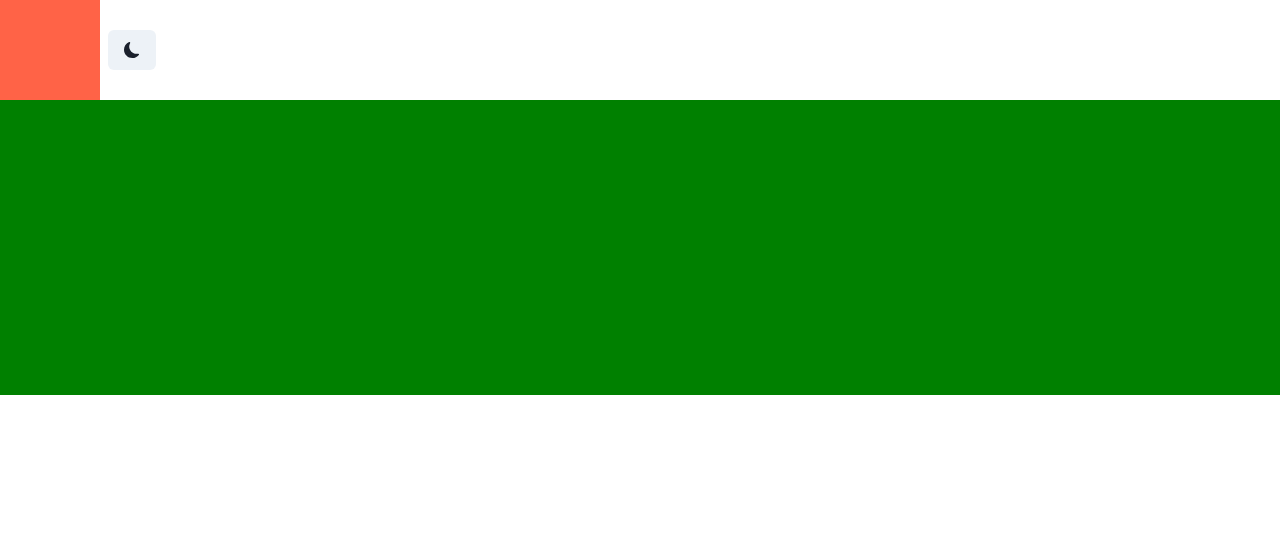
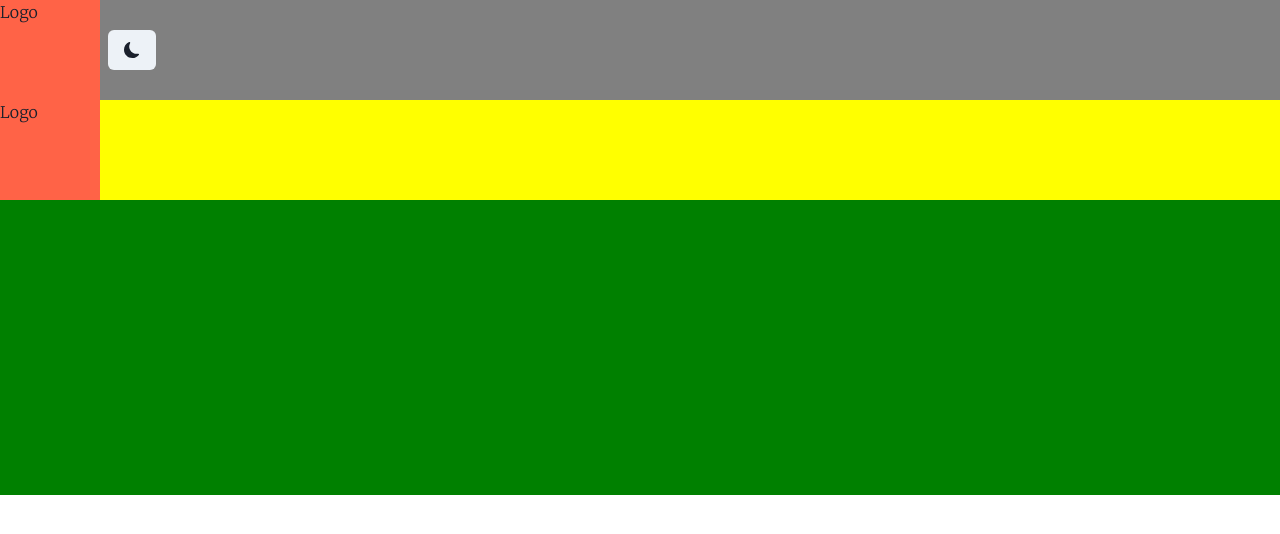
Before and after one commit to Rinidh/Vala-client, a React (Vite) app: page / in a window 1280 px wide. Shown: the top 534 px of the page. Built offline with nearby package versions, Linux system fonts and the light colour scheme; a web font is replaced by a local one.

Commit message:
Start working with routes ie AppRoutes Place AppRoutes in 'main' section of Grid

```diff
--- a/src/App.tsx
+++ b/src/App.tsx
@@ -1,8 +1,10 @@
 import { Grid, GridItem } from "@chakra-ui/react";
 import Header from "./components/Header";
+import AppRoutes from "./routes/AppRoutes";
 
 const App = () => {
   return (
+    <>
       <Grid
         templateAreas={{
           base: `"header" "main" "footer"`,
@@ -17,12 +19,15 @@ const App = () => {
           lg: "1fr",
         }}
       >
-      <GridItem area={"header"}>
+        <GridItem area={"header"} bg={"gray"}>
           <Header />
         </GridItem>
-      <GridItem area={"main"} bg={"yellow"}></GridItem>
+        <GridItem area={"main"} bg={"yellow"}>
+          <AppRoutes />
+        </GridItem>
         <GridItem area={"footer"} bg={"green"}></GridItem>
       </Grid>
+    </>
   );
 };
 
--- a/src/components/Logo.tsx
+++ b/src/components/Logo.tsx
@@ -7,6 +7,7 @@ const Logo = () => {
         h={"100px"}
         w={"100px"}
         bg={"tomato"} /* chnage and use <AspectRatio> with logo img */
+        children={"Logo"}
       />
     </>
   );
--- /dev/null
+++ b/src/components/No.tsx
@@ -0,0 +1,7 @@
+import { Container } from "@chakra-ui/react";
+
+const No = () => {
+  return <Container bg={"orange"} children="No match" />;
+};
+
+export default No;
--- /dev/null
+++ b/src/components/X.tsx
@@ -0,0 +1,7 @@
+import { Container } from "@chakra-ui/react";
+
+const X = () => {
+  return <Container bg={"orange"} h={40} w={40} children="X" />;
+};
+
+export default X;
--- /dev/null
+++ b/src/components/Y.tsx
@@ -0,0 +1,7 @@
+import { Container } from "@chakra-ui/react";
+
+const Y = () => {
+  return <Container bg={"brown"} h={40} w={40} children="Y" />;
+};
+
+export default Y;
--- /dev/null
+++ b/src/routes/AppRoutes.tsx
@@ -0,0 +1,18 @@
+import { Route, Routes } from "react-router-dom";
+import Logo from "../components/Logo";
+import X from "../components/X";
+import No from "../components/No";
+import Y from "../components/Y";
+
+const AppRoutes = () => {
+  return (
+    <Routes>
+      <Route index element={<Logo />}></Route>
+      <Route path="x" element={<X />}></Route>
+      <Route path="y" element={<Y />}></Route>
+      <Route path="*" element={<No />} />
+    </Routes>
+  );
+};
+
+export default AppRoutes;
```
Also changed, not shown: find.txt. Lines whose indentation alone changed are shown as unchanged.
